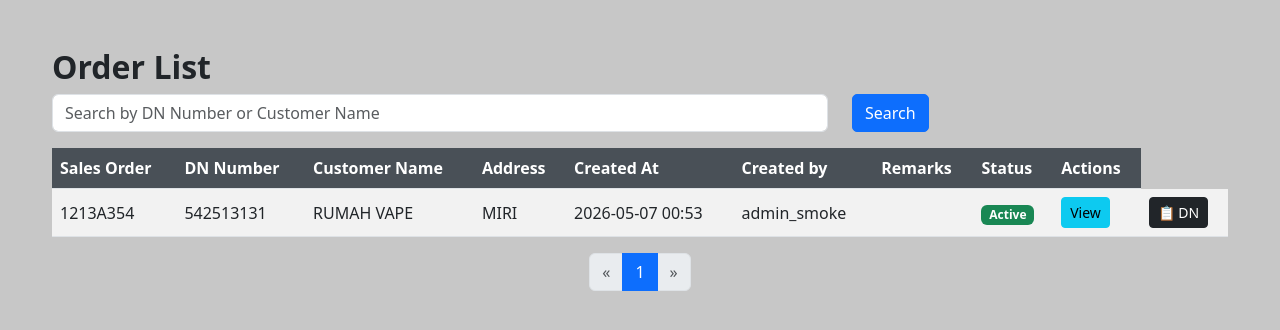
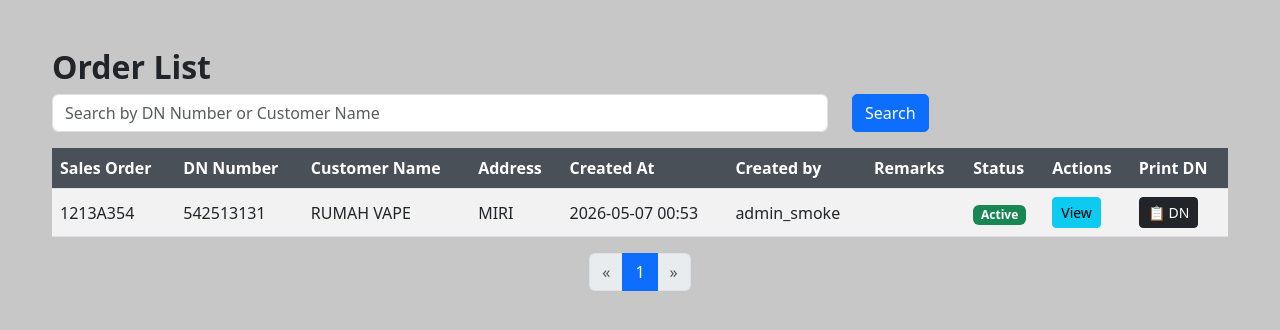
Before and after one commit to 3circledesign/WMS-jackder-0193118393, a Flask app: page /orders in a window 1280 px wide. Shown: the part 96-426 px from the top of the page. Run offline with Flask 3, Linux system fonts and the light colour scheme; a user stored in the database is signed in; data comes from the database, SQL or seed files in the repository; parts of the project's set-up code (start-up, migrations or seed data) failed here and were passed over; some libraries are stand-ins or nearby versions.

Commit message:
Update list_orders.html

```diff
--- a/WMS-Main/templates/list_orders.html
+++ b/WMS-Main/templates/list_orders.html
@@ -31,6 +31,7 @@
                     <th>Remarks</th>
                     <th>Status</th>
                     <th>Actions</th>
+                    <th>Print DN</th>
                 </tr>
             </thead>
             <tbody>
```
